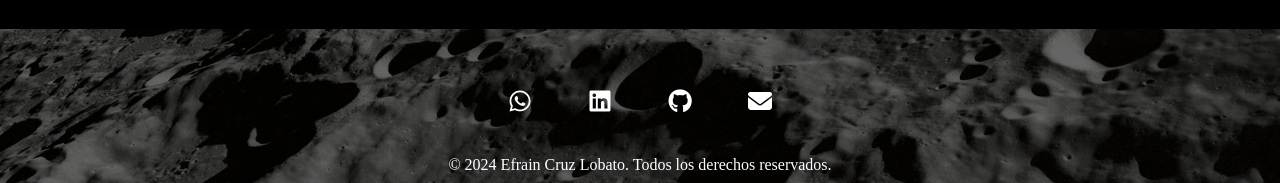
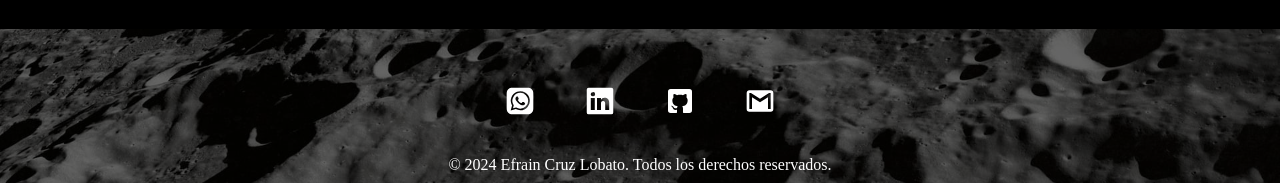
Before and after one commit to efrain131202/MiPortafolioWeb, an Astro site: page / in a window 1280 px wide. Shown: the part 2904-3087 px from the top of the page. Built offline with nearby package versions, Linux system fonts and the light colour scheme; Astro itself is replaced by a stand-in of ours; a script that the page names is missing; a web font is replaced by a local one.

Commit message:
quitando iconos y agregando svgs

```diff
--- a/src/components/Footer.astro
+++ b/src/components/Footer.astro
@@ -3,16 +3,16 @@
     <section class="py-5 relative z-10">
         <div class="flex justify-center flex-wrap gap-4">
             <a class="whatsapp text-white w-16 h-16 flex items-center justify-center rounded-xl text-2xl border-2 border-transparent transition-colors duration-300 hover:border-[#0284c7] hover:text-[#0284c7]" href="https://api.whatsapp.com/send?phone=2411681568" aria-label="Enviar mensaje por WhatsApp">
-                <i class="fa fa-whatsapp"></i>
+                <img src="/Icons/Whatsapp.svg" alt="WhatsApp" class="w-8 h-8">
             </a>
-            <a class="linkedin text-white w-16 h-16 flex items-center justify-center rounded-xl text-2xl border-2 border-transparent transition-colors duration-300 hover:border-[#0284c7] hover:text-[#0284c7]" href="https://www.linkedin.com/in/efrain-cruz-lobato-908a5b2a8/"  aria-label="Perfil de LinkedIn">
-                <i class="fa-brands fa-linkedin"></i>
+            <a class="linkedin text-white w-16 h-16 flex items-center justify-center rounded-xl text-2xl border-2 border-transparent transition-colors duration-300 hover:border-[#0284c7] hover:text-[#0284c7]" href="https://www.linkedin.com/in/efrain-cruz-lobato-908a5b2a8/" aria-label="Perfil de LinkedIn">
+                <img src="/Icons/Linkedin.svg" alt="LinkedIn" class="w-8 h-8">
             </a>
             <a class="github text-white w-16 h-16 flex items-center justify-center rounded-xl text-2xl border-2 border-transparent transition-colors duration-300 hover:border-[#0284c7] hover:text-[#0284c7]" href="https://github.com/efrain131202" aria-label="Repositorio en GitHub" target="_blank">
-                <i class="fa-brands fa-github"></i>
+                <img src="/Icons/Github.svg" alt="GitHub" class="w-8 h-8">
             </a>
-            <a class="gmail text-white w-16 h-16 flex items-center justify-center rounded-xl text-2xl border-2 border-transparent transition-colors duration-300 hover:border-[#0284c7] hover:text-[#0284c7]" href="mailto:efraincruzlobato13@gmail.com"  aria-label="Enviar correo a Gmail">
-                <i class="fa-solid fa-envelope"></i>
+            <a class="gmail text-white w-16 h-16 flex items-center justify-center rounded-xl text-2xl border-2 border-transparent transition-colors duration-300 hover:border-[#0284c7] hover:text-[#0284c7]" href="mailto:efraincruzlobato13@gmail.com" aria-label="Enviar correo a Gmail">
+                <img src="/Icons/Gmail.svg" alt="Gmail" class="w-8 h-8">
             </a>
         </div>
     </section>
```
Also changed, not shown: public/Icons/Github.svg (added), public/Icons/Gmail.svg (added), public/Icons/Linkedin.svg (added), public/Icons/Whatsapp.svg (added).
